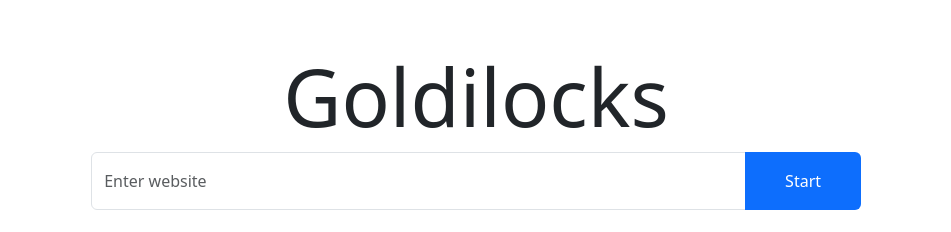
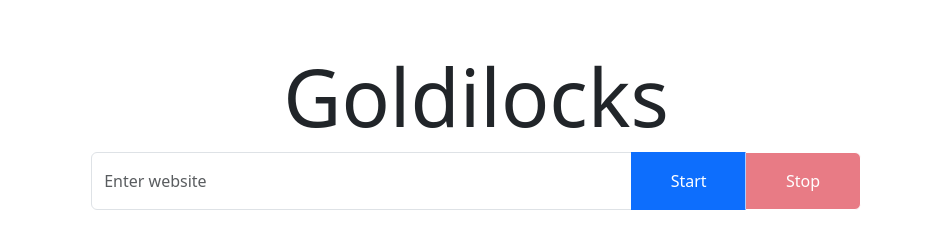
Before and after one commit to darius-daniel/Goldilocks, a React (Vite) app: page / in a window 1280 px wide. Shown: the top 232 px of the page, without its empty margins (164-1115 px from the left). Built offline with nearby package versions, Linux system fonts and the light colour scheme; no server answers.

Commit message:
Added a stop button with functionality

```diff
--- a/src/components/PreviousButton.tsx
+++ b/src/components/PreviousButton.tsx
@@ -1,4 +1,3 @@
-import { useState } from 'react';
 import { ToolBarProps } from './ToolBar';
 
 export default function Previous({
--- a/src/components/ResultTable.tsx
+++ b/src/components/ResultTable.tsx
@@ -5,7 +5,7 @@ interface TableProps {
 export default function ResultTable({ displayedRows }: TableProps) {
   return (
     <div className="table-responsive w-75 w-65 m-auto">
-      <table className="table table-hover">
+      <table className="table table-hover table-sm">
         <thead>
           <tr>
             <th scope="col" className="text-primary">
@@ -27,10 +27,10 @@ export default function ResultTable({ displayedRows }: TableProps) {
             return (
               <tr key={serial_no}>
                 <td>{serial_no}</td>
-                <td>{label.slice(0, 30)}...</td>
+                <td>{label.slice(0, 40)}...</td>
                 <td>
                   <a href={row.url} className="text-primary-emphasis">
-                    {url.slice(0, 30)}...
+                    {url.slice(0, 40)}...
                   </a>
                 </td>
               </tr>
--- a/src/components/SearchBar.tsx
+++ b/src/components/SearchBar.tsx
@@ -1,14 +1,22 @@
-import React from 'react';
+import React, { useState } from 'react';
 import { RefObject, useRef } from 'react';
 import usePost from '../hooks/usePost';
 
 export default function SearchBar() {
   let urlRef: RefObject<HTMLInputElement> = useRef(null);
+  const [running, setRunning] = useState(false);
 
   function handleSubmit(event: React.FormEvent<HTMLFormElement>) {
     event.preventDefault();
-    if (urlRef.current !== null)
+    if (urlRef.current !== null) {
       usePost('http://localhost:3000/crawler', { url: urlRef.current.value });
+      setRunning(true);
+    }
+  }
+
+  function handleStop() {
+    usePost('http://localhost:3000/stop', { signal: true });
+    setRunning(false);
   }
 
   return (
@@ -22,13 +30,24 @@ export default function SearchBar() {
           className="form-control"
           placeholder="Enter website"
           ref={urlRef}
+          disabled={running === true}
         />
         <button
           className="btn bg-primary text-white w-15 p-3"
           type="submit"
           id="btn-search"
+          disabled={running === true}
         >
           Start
+        </button>
+        <button
+          className="btn bg-danger text-white w-15 p-3"
+          type="button"
+          id="btn-stop"
+          disabled={running === false}
+          onClick={handleStop}
+        >
+          Stop
         </button>
       </div>
     </form>
```
Also changed, not shown: src/utils/crawler.js (+6 -1 lines), src/utils/main.js (+7 -2 lines).
